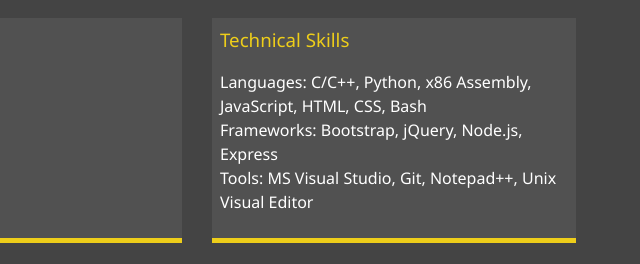
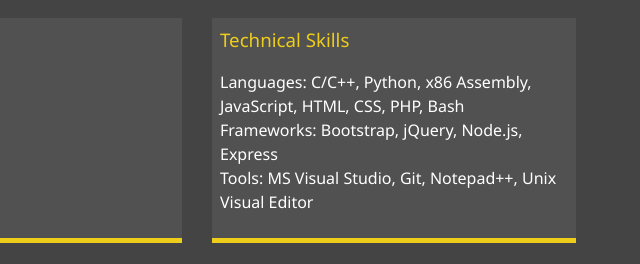
Before and after one commit to anmistry/Portfolio, a website: page dist1/about.html in a window 1280 px wide. Shown: the part 596-860 px from the top of the page, 640-1280 px from the left. Drawn offline with Linux system fonts and the light colour scheme.

Commit message:
Update about.html

```diff
--- a/dist1/about.html
+++ b/dist1/about.html
@@ -78,7 +78,7 @@
 
         <div class="info technical-skills">
             <h3 style="color: #eece1a;">Technical Skills</h3>
-            <p>Languages:  C/C++, Python, x86 Assembly, JavaScript, HTML, CSS, Bash<br>
+            <p>Languages:  C/C++, Python, x86 Assembly, JavaScript, HTML, CSS, PHP, Bash<br>
                Frameworks: Bootstrap, jQuery, Node.js, Express<br>
                Tools:      MS Visual Studio, Git, Notepad++, Unix Visual Editor</p>
         </div>
```
